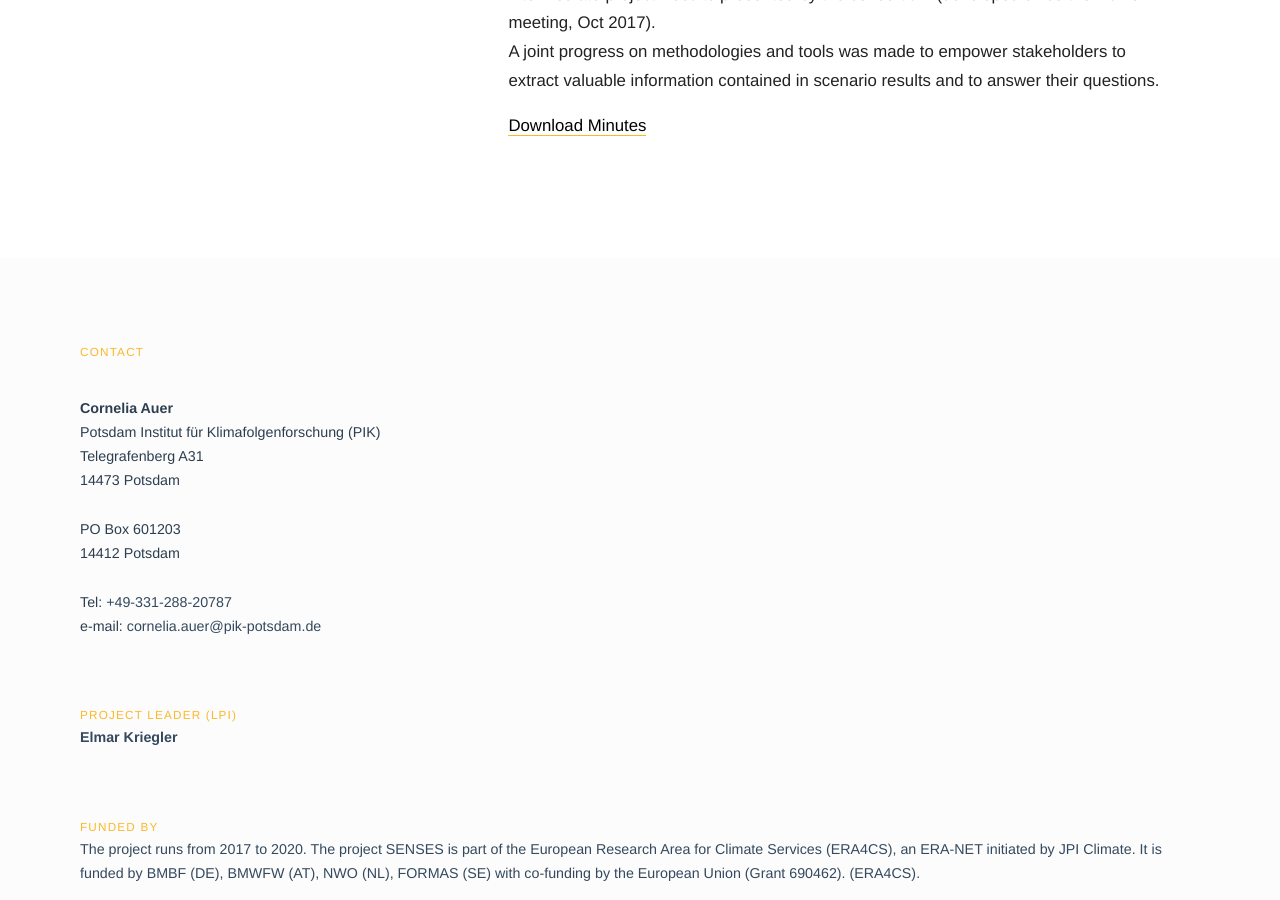
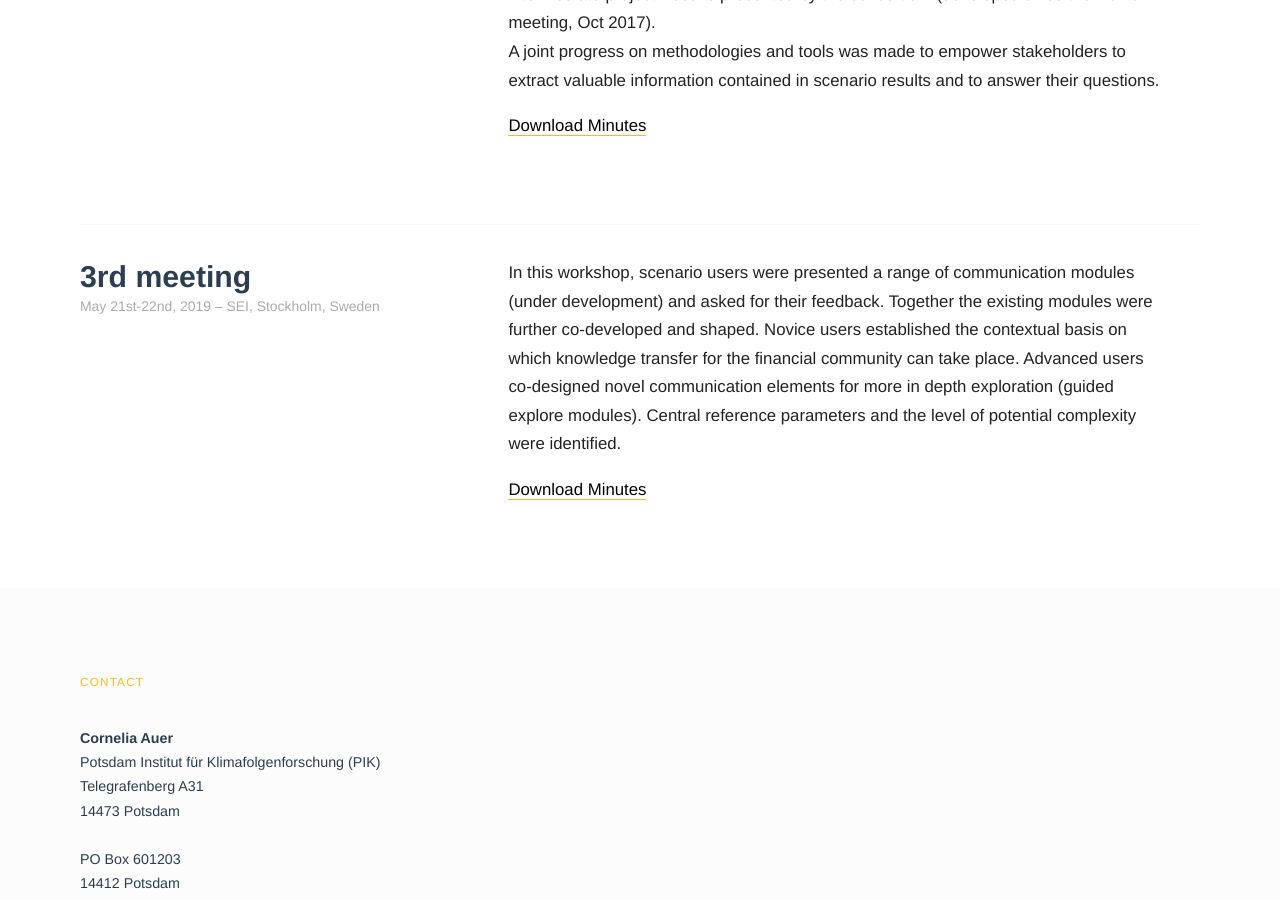
Before and after one commit to SensesProject/project-website-jekyll, a Jekyll site: the page built from events/index.html, in a window 1280 px wide and 900 px high, scrolled down 764 px. Built offline with Jekyll 4.4.1, drawn with Linux system fonts in a browser that asks for light colours; some web fonts are replaced.

Commit message:
Update index.html

```diff
--- a/events/index.html
+++ b/events/index.html
@@ -36,3 +36,21 @@ layout: home
     </div>
   </section>
 </section>
+<section class="column">
+    <div class="aside">
+      <h4>3rd meeting</h4>
+      <h5>May 21st-22nd, 2019 – SEI, Stockholm, Sweden</h5>
+    </div>
+    <div class="content">
+      <p>
+        In this workshop, scenario users were presented a range of communication modules (under development) and asked for their feedback.
+       Together the existing modules were further co-developed and shaped.
+    Novice users established the contextual basis on which knowledge transfer for the financial community can take place.
+      Advanced users co-designed novel communication elements for more in depth exploration (guided explore modules). Central reference parameters and the level of potential complexity were identified.
+      </p>
+      <p>
+        <a href="./events/SENSES_Summary_Minutes_WS_May2019">Download Minutes</a>
+      </p>
+    </div>
+  </section>
+</section>
```
